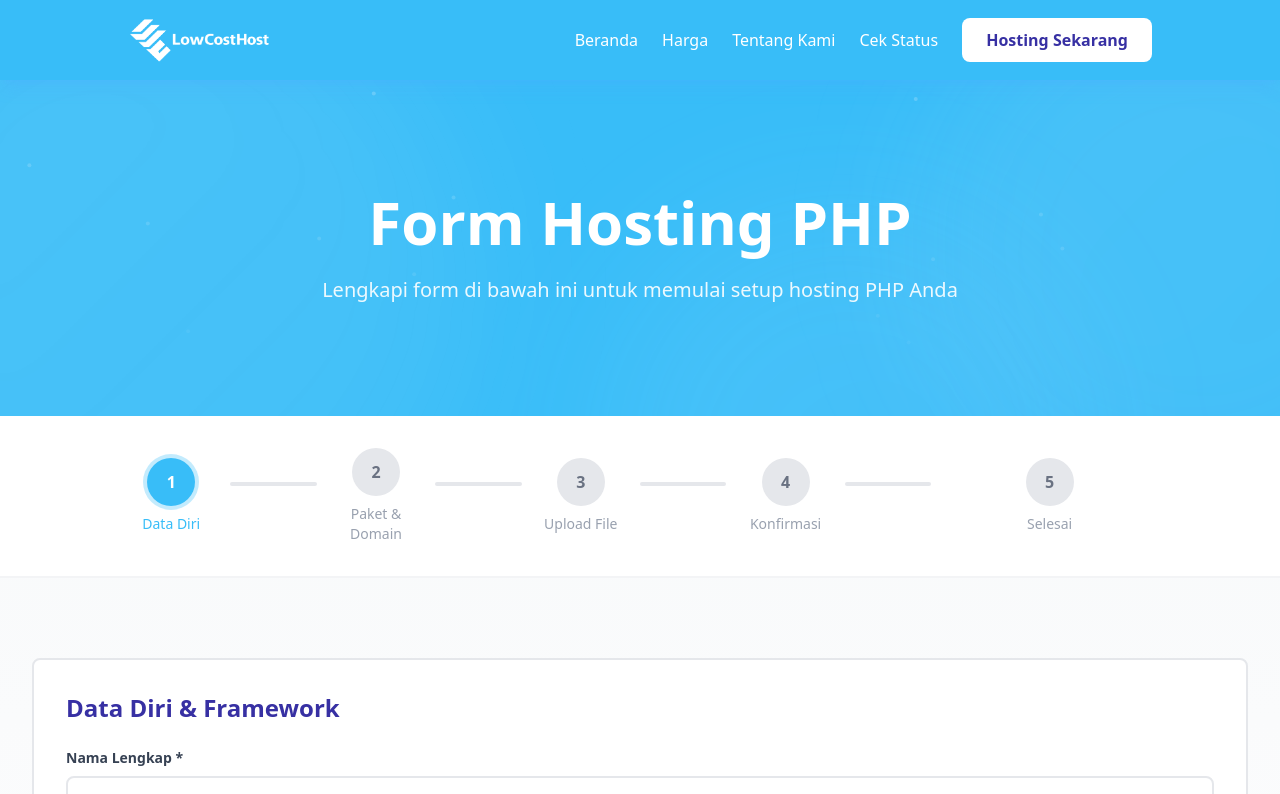
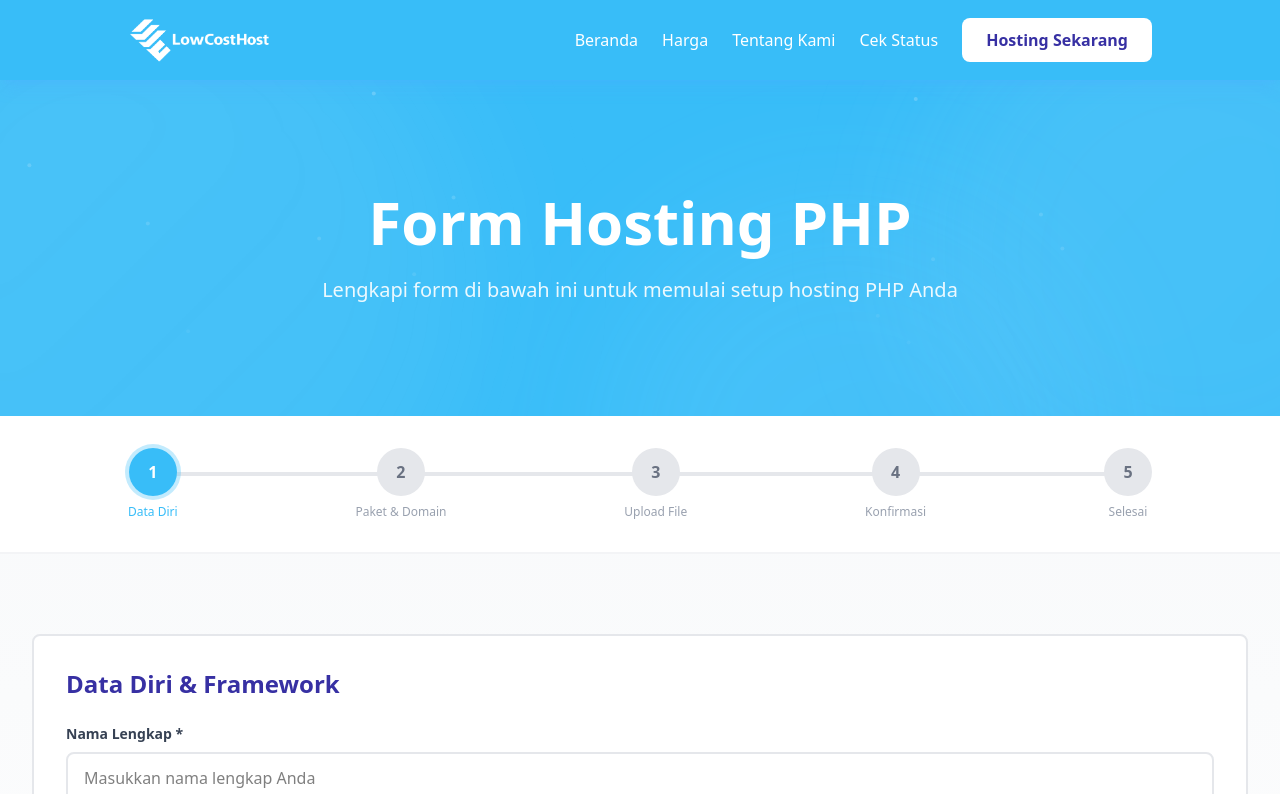
Before and after one commit to timurlauttt/lowcostost, a React (Vite) app: page /hosting/php in a window 1280 px wide. Shown: the top 794 px of the page. Built offline with nearby package versions, Linux system fonts and the light colour scheme.

Commit message:
update terakhir lah ini fix

```diff
--- a/src/pages/CekStatus.jsx
+++ b/src/pages/CekStatus.jsx
@@ -258,29 +258,29 @@ export default function CekStatus() {
             className="max-w-2xl mx-auto"
           >
             {/* Search Type Selector */}
-            <div className="flex justify-center gap-2 sm:gap-4 mb-4">
+            <div className="flex justify-center gap-4 mb-4">
               <button
                 type="button"
                 onClick={() => setSearchType('domain')}
-                className={`px-3 sm:px-6 py-2 rounded-lg font-bold transition-all text-sm sm:text-base ${
+                className={`px-6 py-2 rounded-lg font-bold transition-all ${
                   searchType === 'domain'
                     ? 'bg-white text-primary-dark'
                     : 'bg-white/10 text-white border-2 border-white/20 hover:bg-white/20'
                 }`}
               >
-                <Globe className="w-3 h-3 sm:w-4 sm:h-4 inline mr-1 sm:mr-2" />
+                <Globe className="w-4 h-4 inline mr-2" />
                 Cari Domain
               </button>
               <button
                 type="button"
                 onClick={() => setSearchType('resi')}
-                className={`px-3 sm:px-6 py-2 rounded-lg font-bold transition-all text-sm sm:text-base ${
+                className={`px-6 py-2 rounded-lg font-bold transition-all ${
                   searchType === 'resi'
                     ? 'bg-white text-primary-dark'
                     : 'bg-white/10 text-white border-2 border-white/20 hover:bg-white/20'
                 }`}
               >
-                <FileText className="w-3 h-3 sm:w-4 sm:h-4 inline mr-1 sm:mr-2" />
+                <FileText className="w-4 h-4 inline mr-2" />
                 Cari Nomor Resi
               </button>
             </div>
--- a/src/pages/HostingPHP.jsx
+++ b/src/pages/HostingPHP.jsx
@@ -261,15 +261,15 @@ export default function HostingPHP() {
       {/* Progress Bar */}
       <section className="py-4 sm:py-8 px-3 sm:px-6 md:px-8 bg-white border-b-2 border-gray-100">
         <div className="max-w-5xl mx-auto">
-          <div className="flex items-center justify-between">
+          <div className="flex items-center justify-between relative">
             {steps.map((step, index) => (
-              <div key={step.number} className="flex items-center flex-1">
-                <div className="flex flex-col items-center flex-1">
+              <div key={step.number} className="flex flex-col items-center relative z-10">
+                {/* Step Circle */}
                 <motion.div
                   initial={{ scale: 0 }}
                   animate={{ scale: 1 }}
                   transition={{ delay: index * 0.1 }}
-                    className={`w-8 h-8 sm:w-12 sm:h-12 rounded-full flex items-center justify-center font-bold text-xs sm:text-base transition-all ${
+                  className={`w-10 h-10 sm:w-12 sm:h-12 rounded-full flex items-center justify-center font-bold text-xs sm:text-base transition-all ${
                     currentStep > step.number
                       ? 'bg-green-500 text-white'
                       : currentStep === step.number
@@ -283,15 +283,20 @@ export default function HostingPHP() {
                     step.number
                   )}
                 </motion.div>
-                  <span className={`text-[10px] sm:text-sm mt-1 sm:mt-2 font-medium text-center ${
+
+                {/* Step Label */}
+                <span className={`text-[10px] sm:text-xs mt-2 font-medium text-center whitespace-nowrap ${
                   currentStep >= step.number ? 'text-primary' : 'text-gray-400'
                 }`}>
                   {step.title}
                 </span>
               </div>
-                {index < steps.length - 1 && (
-                  <div className="flex-1 h-1 mx-2 sm:mx-4 mb-6">
-                    <div className="h-full bg-gray-200 rounded-full overflow-hidden">
+            ))}
+
+            {/* Connecting Lines */}
+            <div className="absolute left-0 right-0 top-5 sm:top-6 flex items-center justify-between px-5 sm:px-6 -z-0">
+              {steps.slice(0, -1).map((step, index) => (
+                <div key={`line-${index}`} className="flex-1 h-1 bg-gray-200 rounded-full overflow-hidden mx-1 first:ml-0 last:mr-0">
                   <motion.div
                     className="h-full bg-primary"
                     initial={{ width: '0%' }}
@@ -301,10 +306,8 @@ export default function HostingPHP() {
                     transition={{ duration: 0.5 }}
                   />
                 </div>
+              ))}
             </div>
-                )}
-              </div>
-            ))}
           </div>
         </div>
       </section>
```
Lines whose indentation alone changed are shown as unchanged.
